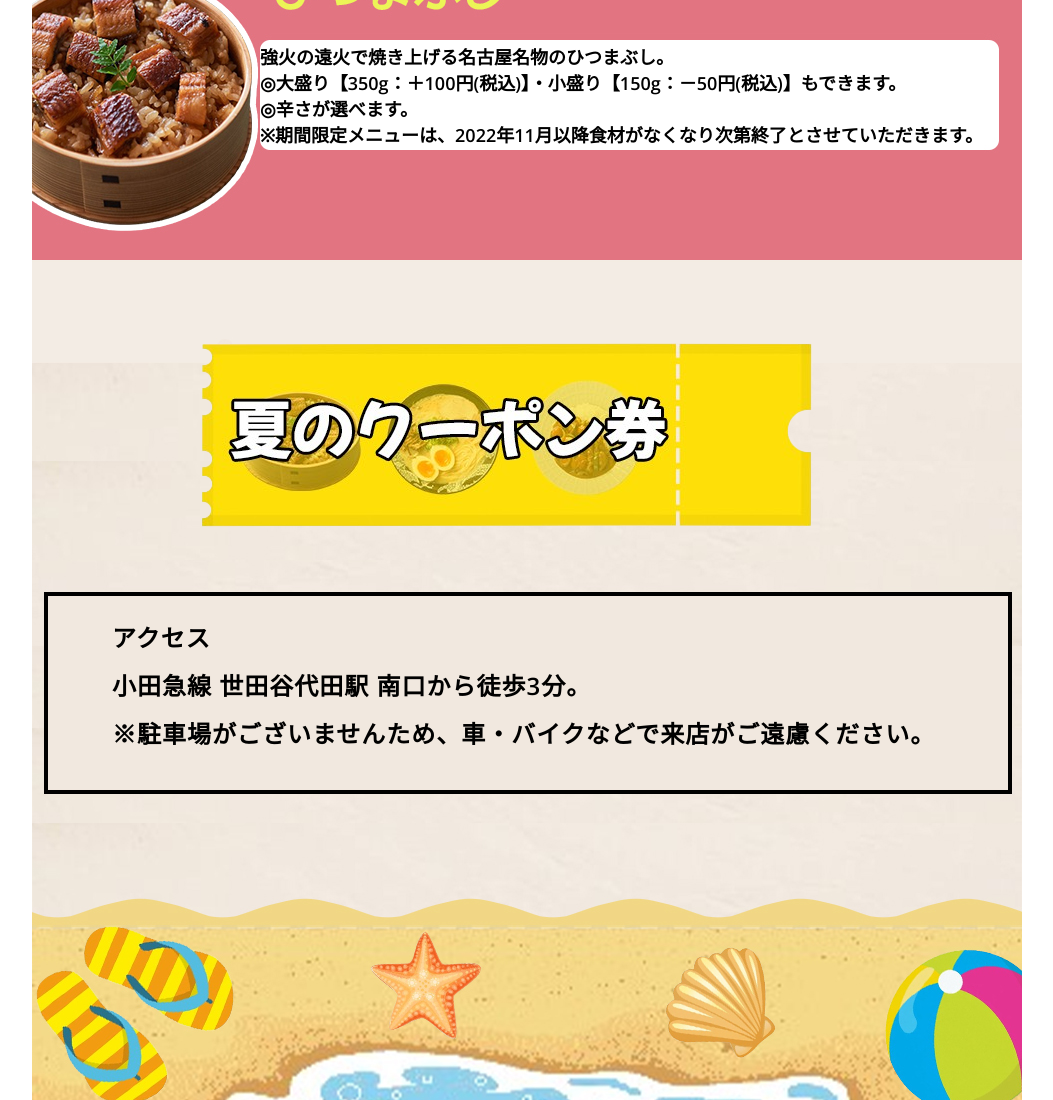
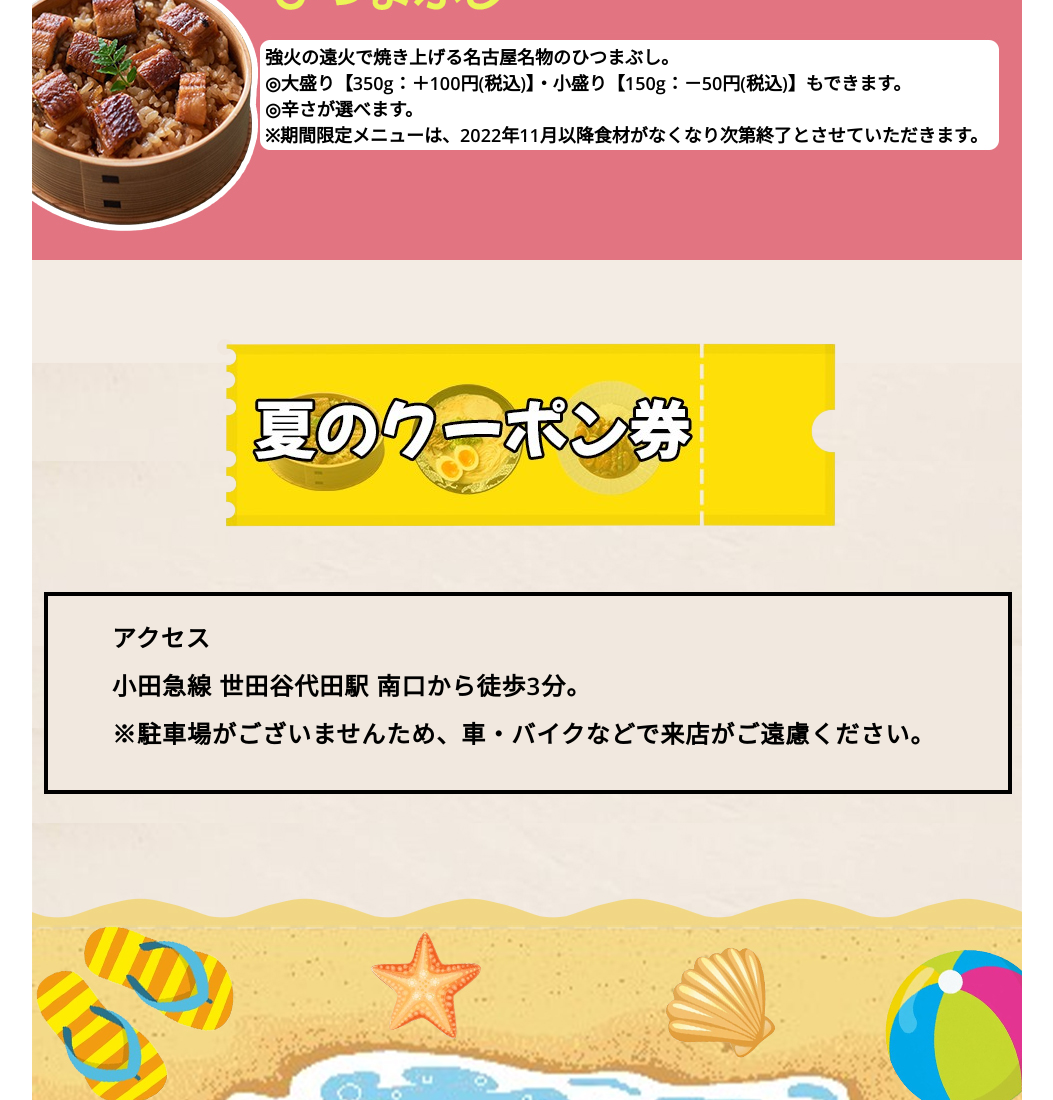
Before and after one commit to NEARZER00/RestoOzo, a plain HTML site: page index.html in a window 1280 px wide. Shown: the part 1663-2763 px from the top of the page, without its empty margins (113-1166 px from the left). Drawn offline with nearby package versions, Linux system fonts and the light colour scheme.

Commit message:
Update style.css

```diff
--- a/css/style.css
+++ b/css/style.css
@@ -196,7 +196,7 @@ body {
     color: rgb(0, 0, 0);
     position: absolute;
     bottom: 1365px;
-    left: 215px;
+    left: 220px;;
 }
 
 .kupon {
@@ -207,6 +207,7 @@ body {
     height: 50px;
     bottom: 410px;
     position: relative;
+	left: 24px;
 }
 
 .kupon:hover {
```
